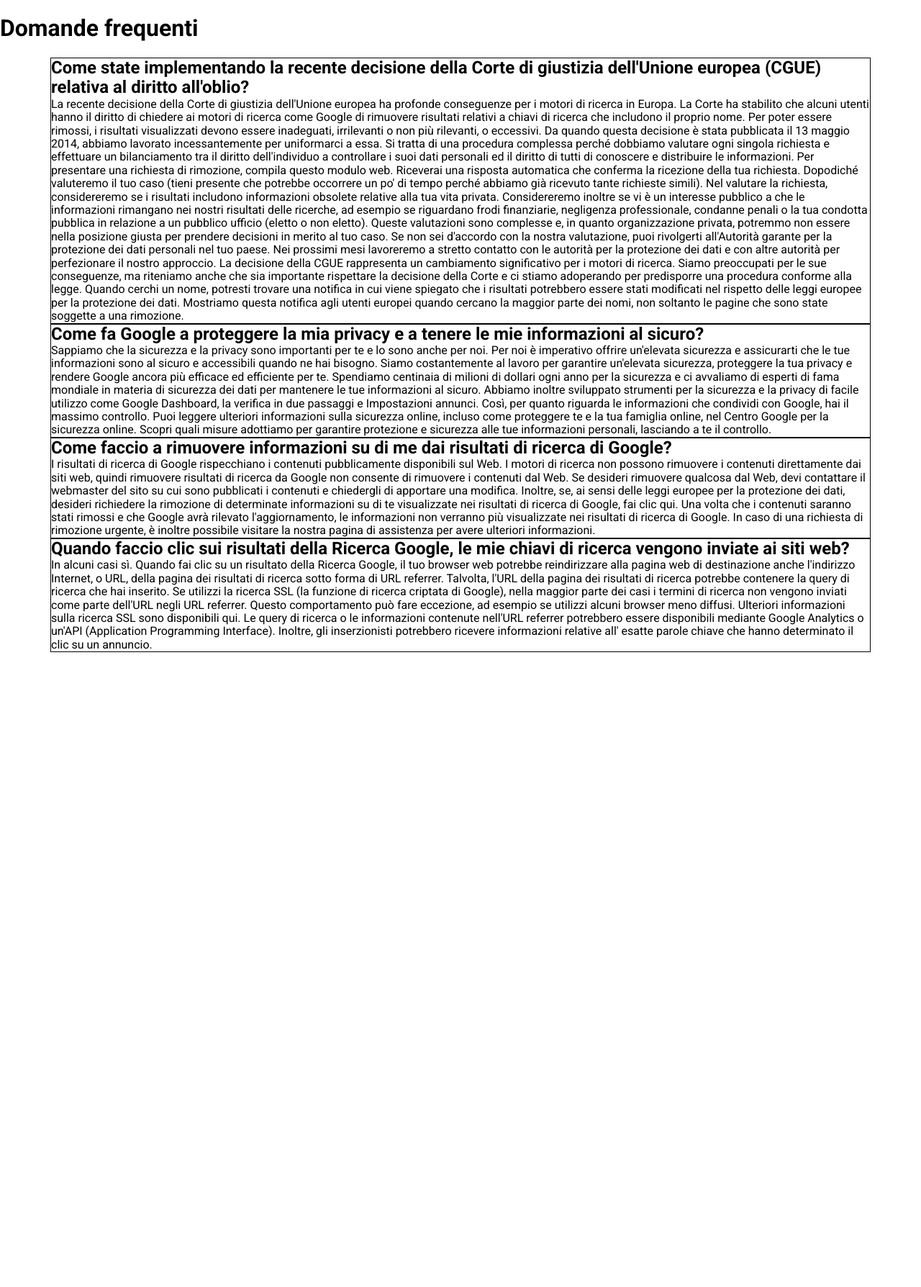
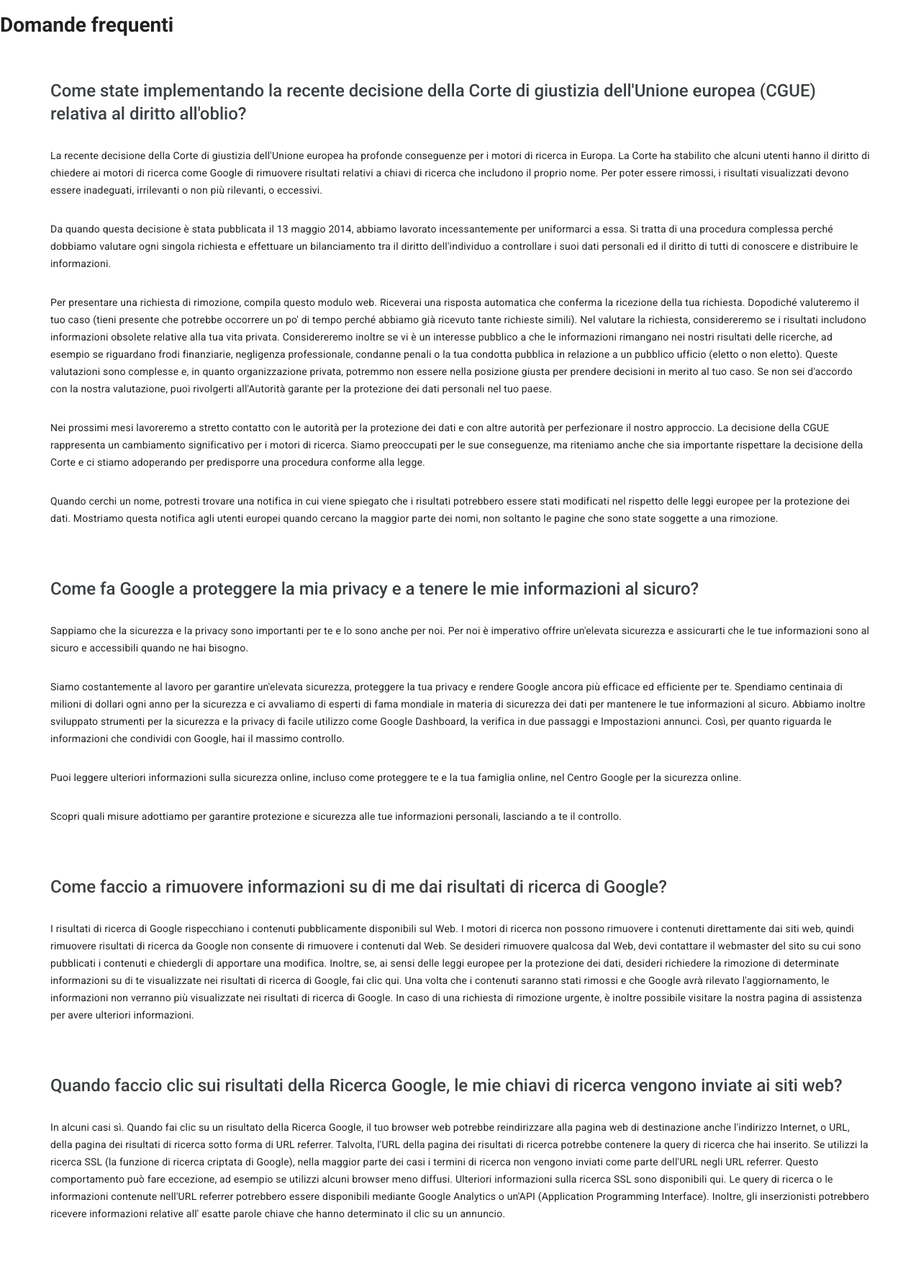
Before and after one commit to PatriziaCrimi/php-google-faq, a PHP site: page / in a window 1280 px wide. Shown: the whole page at 72% size. Before the commit the page ends 906 px from the top, so only its background shows below. Run offline with PHP 8.4, Linux system fonts and the light colour scheme.

Commit message:
Main completed with style CSS-SASS

```diff
--- a/index.php
+++ b/index.php
@@ -12,26 +12,34 @@
   $faq_list = [
     [
       $question => 'Come state implementando la recente decisione della Corte di giustizia dell\'Unione europea (CGUE) relativa al diritto all\'oblio?',
-      $answer => 'La recente decisione della Corte di giustizia dell\'Unione europea ha profonde conseguenze per i motori di ricerca in Europa. La Corte ha stabilito che alcuni utenti hanno il diritto di chiedere ai motori di ricerca come Google di rimuovere risultati relativi a chiavi di ricerca che includono il proprio nome. Per poter essere rimossi, i risultati visualizzati devono essere inadeguati, irrilevanti o non più rilevanti, o eccessivi.
-      Da quando questa decisione è stata pubblicata il 13 maggio 2014, abbiamo lavorato incessantemente per uniformarci a essa. Si tratta di una procedura complessa perché dobbiamo valutare ogni singola richiesta e effettuare un bilanciamento tra il diritto dell\'individuo a controllare i suoi dati personali ed il diritto di tutti di conoscere e distribuire le informazioni.
-      Per presentare una richiesta di rimozione, compila questo modulo web. Riceverai una risposta automatica che conferma la ricezione della tua richiesta. Dopodiché valuteremo il tuo caso (tieni presente che potrebbe occorrere un po\' di tempo perché abbiamo già ricevuto tante richieste simili). Nel valutare la richiesta, considereremo se i risultati includono informazioni obsolete relative alla tua vita privata. Considereremo inoltre se vi è un interesse pubblico a che le informazioni rimangano nei nostri risultati delle ricerche, ad esempio se riguardano frodi finanziarie, negligenza professionale, condanne penali o la tua condotta pubblica in relazione a un pubblico ufficio (eletto o non eletto). Queste valutazioni sono complesse e, in quanto organizzazione privata, potremmo non essere nella posizione giusta per prendere decisioni in merito al tuo caso. Se non sei d\'accordo con la nostra valutazione, puoi rivolgerti all\'Autorità garante per la protezione dei dati personali nel tuo paese.
-      Nei prossimi mesi lavoreremo a stretto contatto con le autorità per la protezione dei dati e con altre autorità per perfezionare il nostro approccio. La decisione della CGUE rappresenta un cambiamento significativo per i motori di ricerca. Siamo preoccupati per le sue conseguenze, ma riteniamo anche che sia importante rispettare la decisione della Corte e ci stiamo adoperando per predisporre una procedura conforme alla legge.
-      Quando cerchi un nome, potresti trovare una notifica in cui viene spiegato che i risultati potrebbero essere stati modificati nel rispetto delle leggi europee per la protezione dei dati. Mostriamo questa notifica agli utenti europei quando cercano la maggior parte dei nomi, non soltanto le pagine che sono state soggette a una rimozione.',
+      $answer => [
+        'La recente decisione della Corte di giustizia dell\'Unione europea ha profonde conseguenze per i motori di ricerca in Europa. La Corte ha stabilito che alcuni utenti hanno il diritto di chiedere ai motori di ricerca come Google di rimuovere risultati relativi a chiavi di ricerca che includono il proprio nome. Per poter essere rimossi, i risultati visualizzati devono essere inadeguati, irrilevanti o non più rilevanti, o eccessivi.',
+        'Da quando questa decisione è stata pubblicata il 13 maggio 2014, abbiamo lavorato incessantemente per uniformarci a essa. Si tratta di una procedura complessa perché dobbiamo valutare ogni singola richiesta e effettuare un bilanciamento tra il diritto dell\'individuo a controllare i suoi dati personali ed il diritto di tutti di conoscere e distribuire le informazioni.',
+        'Per presentare una richiesta di rimozione, compila questo modulo web. Riceverai una risposta automatica che conferma la ricezione della tua richiesta. Dopodiché valuteremo il tuo caso (tieni presente che potrebbe occorrere un po\' di tempo perché abbiamo già ricevuto tante richieste simili). Nel valutare la richiesta, considereremo se i risultati includono informazioni obsolete relative alla tua vita privata. Considereremo inoltre se vi è un interesse pubblico a che le informazioni rimangano nei nostri risultati delle ricerche, ad esempio se riguardano frodi finanziarie, negligenza professionale, condanne penali o la tua condotta pubblica in relazione a un pubblico ufficio (eletto o non eletto). Queste valutazioni sono complesse e, in quanto organizzazione privata, potremmo non essere nella posizione giusta per prendere decisioni in merito al tuo caso. Se non sei d\'accordo con la nostra valutazione, puoi rivolgerti all\'Autorità garante per la protezione dei dati personali nel tuo paese.',
+        'Nei prossimi mesi lavoreremo a stretto contatto con le autorità per la protezione dei dati e con altre autorità per perfezionare il nostro approccio. La decisione della CGUE rappresenta un cambiamento significativo per i motori di ricerca. Siamo preoccupati per le sue conseguenze, ma riteniamo anche che sia importante rispettare la decisione della Corte e ci stiamo adoperando per predisporre una procedura conforme alla legge.',
+        'Quando cerchi un nome, potresti trovare una notifica in cui viene spiegato che i risultati potrebbero essere stati modificati nel rispetto delle leggi europee per la protezione dei dati. Mostriamo questa notifica agli utenti europei quando cercano la maggior parte dei nomi, non soltanto le pagine che sono state soggette a una rimozione.',
+      ],  // Closing answer
     ],
     [
       $question => 'Come fa Google a proteggere la mia privacy e a tenere le mie informazioni al sicuro?',
-      $answer => 'Sappiamo che la sicurezza e la privacy sono importanti per te e lo sono anche per noi. Per noi è imperativo offrire un\'elevata sicurezza e assicurarti che le tue informazioni sono al sicuro e accessibili quando ne hai bisogno.
-      Siamo costantemente al lavoro per garantire un\'elevata sicurezza, proteggere la tua privacy e rendere Google ancora più efficace ed efficiente per te. Spendiamo centinaia di milioni di dollari ogni anno per la sicurezza e ci avvaliamo di esperti di fama mondiale in materia di sicurezza dei dati per mantenere le tue informazioni al sicuro. Abbiamo inoltre sviluppato strumenti per la sicurezza e la privacy di facile utilizzo come Google Dashboard, la verifica in due passaggi e Impostazioni annunci. Così, per quanto riguarda le informazioni che condividi con Google, hai il massimo controllo.
-      Puoi leggere ulteriori informazioni sulla sicurezza online, incluso come proteggere te e la tua famiglia online, nel Centro Google per la sicurezza online.
-      Scopri quali misure adottiamo per garantire protezione e sicurezza alle tue informazioni personali, lasciando a te il controllo.',
+      $answer => [
+        'Sappiamo che la sicurezza e la privacy sono importanti per te e lo sono anche per noi. Per noi è imperativo offrire un\'elevata sicurezza e assicurarti che le tue informazioni sono al sicuro e accessibili quando ne hai bisogno.',
+        'Siamo costantemente al lavoro per garantire un\'elevata sicurezza, proteggere la tua privacy e rendere Google ancora più efficace ed efficiente per te. Spendiamo centinaia di milioni di dollari ogni anno per la sicurezza e ci avvaliamo di esperti di fama mondiale in materia di sicurezza dei dati per mantenere le tue informazioni al sicuro. Abbiamo inoltre sviluppato strumenti per la sicurezza e la privacy di facile utilizzo come Google Dashboard, la verifica in due passaggi e Impostazioni annunci. Così, per quanto riguarda le informazioni che condividi con Google, hai il massimo controllo.',
+        'Puoi leggere ulteriori informazioni sulla sicurezza online, incluso come proteggere te e la tua famiglia online, nel Centro Google per la sicurezza online.',
+        'Scopri quali misure adottiamo per garantire protezione e sicurezza alle tue informazioni personali, lasciando a te il controllo.',
+      ],  // Closing answer
     ],
     [
       $question => 'Come faccio a rimuovere informazioni su di me dai risultati di ricerca di Google?',
-      $answer => 'I risultati di ricerca di Google rispecchiano i contenuti pubblicamente disponibili sul Web. I motori di ricerca non possono rimuovere i contenuti direttamente dai siti web, quindi rimuovere risultati di ricerca da Google non consente di rimuovere i contenuti dal Web. Se desideri rimuovere qualcosa dal Web, devi contattare il webmaster del sito su cui sono pubblicati i contenuti e chiedergli di apportare una modifica. Inoltre, se, ai sensi delle leggi europee per la protezione dei dati, desideri richiedere la rimozione di determinate informazioni su di te visualizzate nei risultati di ricerca di Google, fai clic qui. Una volta che i contenuti saranno stati rimossi e che Google avrà rilevato l\'aggiornamento, le informazioni non verranno più visualizzate nei risultati di ricerca di Google. In caso di una richiesta di rimozione urgente, è inoltre possibile visitare la nostra pagina di assistenza per avere ulteriori informazioni.',
+      $answer => [
+        'I risultati di ricerca di Google rispecchiano i contenuti pubblicamente disponibili sul Web. I motori di ricerca non possono rimuovere i contenuti direttamente dai siti web, quindi rimuovere risultati di ricerca da Google non consente di rimuovere i contenuti dal Web. Se desideri rimuovere qualcosa dal Web, devi contattare il webmaster del sito su cui sono pubblicati i contenuti e chiedergli di apportare una modifica. Inoltre, se, ai sensi delle leggi europee per la protezione dei dati, desideri richiedere la rimozione di determinate informazioni su di te visualizzate nei risultati di ricerca di Google, fai clic qui. Una volta che i contenuti saranno stati rimossi e che Google avrà rilevato l\'aggiornamento, le informazioni non verranno più visualizzate nei risultati di ricerca di Google. In caso di una richiesta di rimozione urgente, è inoltre possibile visitare la nostra pagina di assistenza per avere ulteriori informazioni.',
+      ],  // Closing answer
     ],
     [
       $question => 'Quando faccio clic sui risultati della Ricerca Google, le mie chiavi di ricerca vengono inviate ai siti web?',
-      $answer => 'In alcuni casi sì. Quando fai clic su un risultato della Ricerca Google, il tuo browser web potrebbe reindirizzare alla pagina web di destinazione anche l\'indirizzo Internet, o URL, della pagina dei risultati di ricerca sotto forma di URL referrer. Talvolta, l\'URL della pagina dei risultati di ricerca potrebbe contenere la query di ricerca che hai inserito. Se utilizzi la ricerca SSL (la funzione di ricerca criptata di Google), nella maggior parte dei casi i termini di ricerca non vengono inviati come parte dell\'URL negli URL referrer. Questo comportamento può fare eccezione, ad esempio se utilizzi alcuni browser meno diffusi. Ulteriori informazioni sulla ricerca SSL sono disponibili qui. Le query di ricerca o le informazioni contenute nell\'URL referrer potrebbero essere disponibili mediante Google Analytics o un\'API (Application Programming Interface). Inoltre, gli inserzionisti potrebbero ricevere informazioni relative all\' esatte parole chiave che hanno determinato il clic su un annuncio.',
+      $answer => [
+        'In alcuni casi sì. Quando fai clic su un risultato della Ricerca Google, il tuo browser web potrebbe reindirizzare alla pagina web di destinazione anche l\'indirizzo Internet, o URL, della pagina dei risultati di ricerca sotto forma di URL referrer. Talvolta, l\'URL della pagina dei risultati di ricerca potrebbe contenere la query di ricerca che hai inserito. Se utilizzi la ricerca SSL (la funzione di ricerca criptata di Google), nella maggior parte dei casi i termini di ricerca non vengono inviati come parte dell\'URL negli URL referrer. Questo comportamento può fare eccezione, ad esempio se utilizzi alcuni browser meno diffusi. Ulteriori informazioni sulla ricerca SSL sono disponibili qui. Le query di ricerca o le informazioni contenute nell\'URL referrer potrebbero essere disponibili mediante Google Analytics o un\'API (Application Programming Interface). Inoltre, gli inserzionisti potrebbero ricevere informazioni relative all\' esatte parole chiave che hanno determinato il clic su un annuncio.',
+      ],  // Closing answer
     ],
   ];  // Closing FAQ list
 ?>
@@ -66,14 +74,19 @@
       <!-- Main -->
       <main>
         <div class="container">
-          <div class="row">
+          <div class="faq-wrapper">
             <?php
               foreach ($faq_list as $faq) { ?>
                 <div class="faq-box">
                   <h2> <?php echo($faq[$question]) ?> </h2>
-                  <p> <?php echo($faq[$answer]) ?> </p>
+                  <?php
+                  foreach ($faq[$answer] as $paragraph) { ?>
+                    <p> <?php echo($paragraph); ?> </p>
+                    <?php
+                  }
+                  ?>
                 </div>
-              <?php
+                <?php
               }
               ?>
           </div>
--- a/public/app.css
+++ b/public/app.css
@@ -346,14 +346,13 @@ template {
 
 body {
   font-family: "Roboto", sans-serif;
+  color: rgba(0, 0, 0, 0.87);
+  font-size: 14px;
+  font-weight: 400;
 }
 
 .container {
   margin: 0 auto;
-}
-
-.faq-box {
-  border: 1px solid black;
 }
 
 /* ------------------- MEDIA QUERY ------------------- */
@@ -381,3 +380,27 @@ body {
     max-width: 1140px;
   }
 }
+main .faq-wrapper {
+  width: 100%;
+  padding-top: 40px;
+  padding-bottom: 20px;
+}
+
+.faq-wrapper .faq-box {
+  width: 100%;
+  padding-bottom: 60px;
+}
+
+.faq-box h2 {
+  color: #3c4043;
+  font-size: 24px;
+  font-weight: 500;
+  line-height: 32px;
+}
+
+.faq-box p {
+  margin: 10px 0;
+  letter-spacing: 0.2px;
+  line-height: 24px;
+  padding-top: 20px;
+}
--- a/src/partials/_common.scss
+++ b/src/partials/_common.scss
@@ -1,13 +1,12 @@
 body {
-  font-family: 'Roboto', sans-serif;  // 100;300;400;500;700;900
+  font-family: $font_family;  // 100;300;400;500;700;900
+  color: $primary_color;
+  font-size: $font-size;
+  font-weight: $font_weight;
 }
 
 .container {
   margin: 0 auto;
-}
-
-.faq-box {
-  border: 1px solid black;
 }
 
 /* ------------------- MEDIA QUERY ------------------- */
--- a/src/partials/_main.scss
+++ b/src/partials/_main.scss
@@ -0,0 +1,24 @@
+main .faq-wrapper {
+  width: $full_width;
+  padding-top: $padding_unit * 2;
+  padding-bottom: $padding_unit;
+}
+
+.faq-wrapper .faq-box {
+  width: $full_width;
+  padding-bottom: $padding_unit * 3;
+}
+
+.faq-box h2 {
+  color: $secondary_color;
+  font-size: $title_size;
+  font-weight: $title_weight;
+  line-height: $line_height + 8;
+}
+
+.faq-box p {
+  margin: $margin_unit 0;
+  letter-spacing: 0.2px;
+  line-height: $line_height;
+  padding-top: $padding_unit;
+}
--- a/src/partials/_variables.scss
+++ b/src/partials/_variables.scss
@@ -0,0 +1,20 @@
+// ---------------------------  Variables ----------------------------
+
+// Font
+$font_family: 'Roboto', sans-serif;  // 100;300;400;500;700;900
+$font-size: 14px;
+$title_size: $font-size + 10px;
+$font_weight: 400;
+$title_weight: $font_weight + 100;
+
+// Colors
+$primary_color: rgba(0,0,0,0.87);
+$secondary_color: #3c4043;
+
+// Dimensions
+$full_width: 100%;
+$line_height: 24px;
+
+// Margins & Padding
+$padding_unit: 20px;
+$margin_unit: 10px;
```
